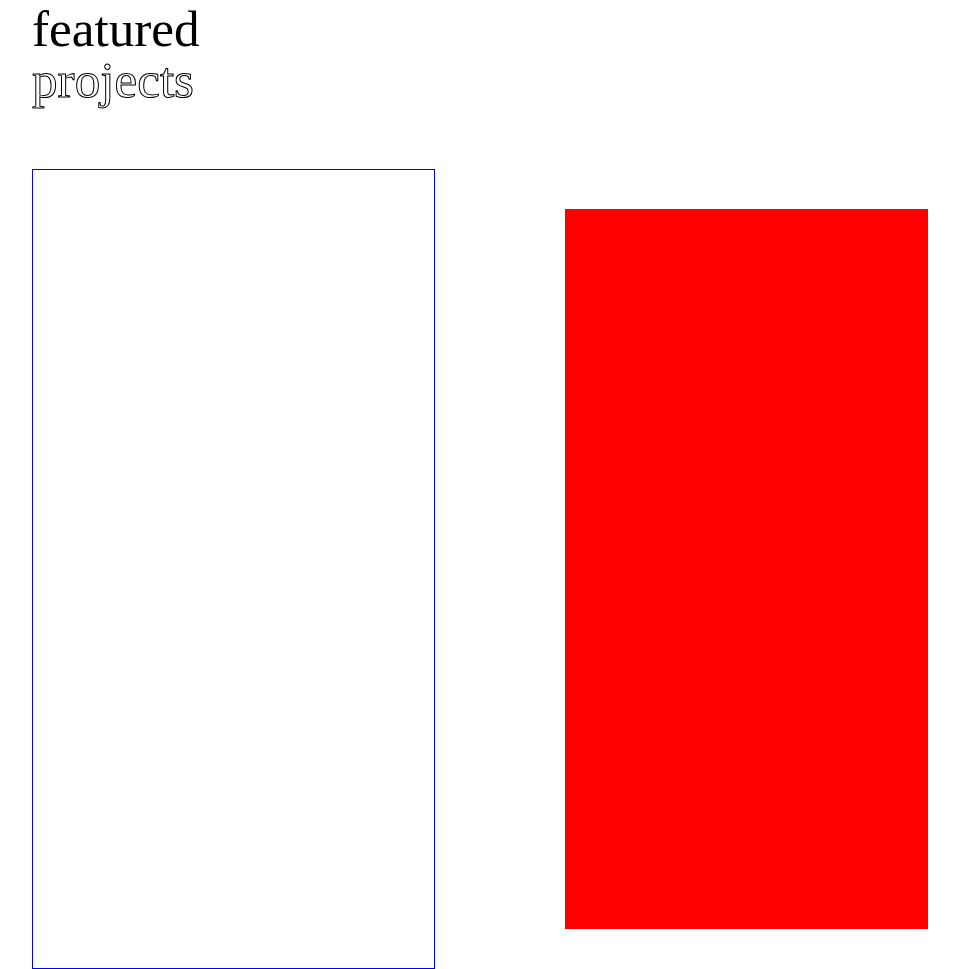
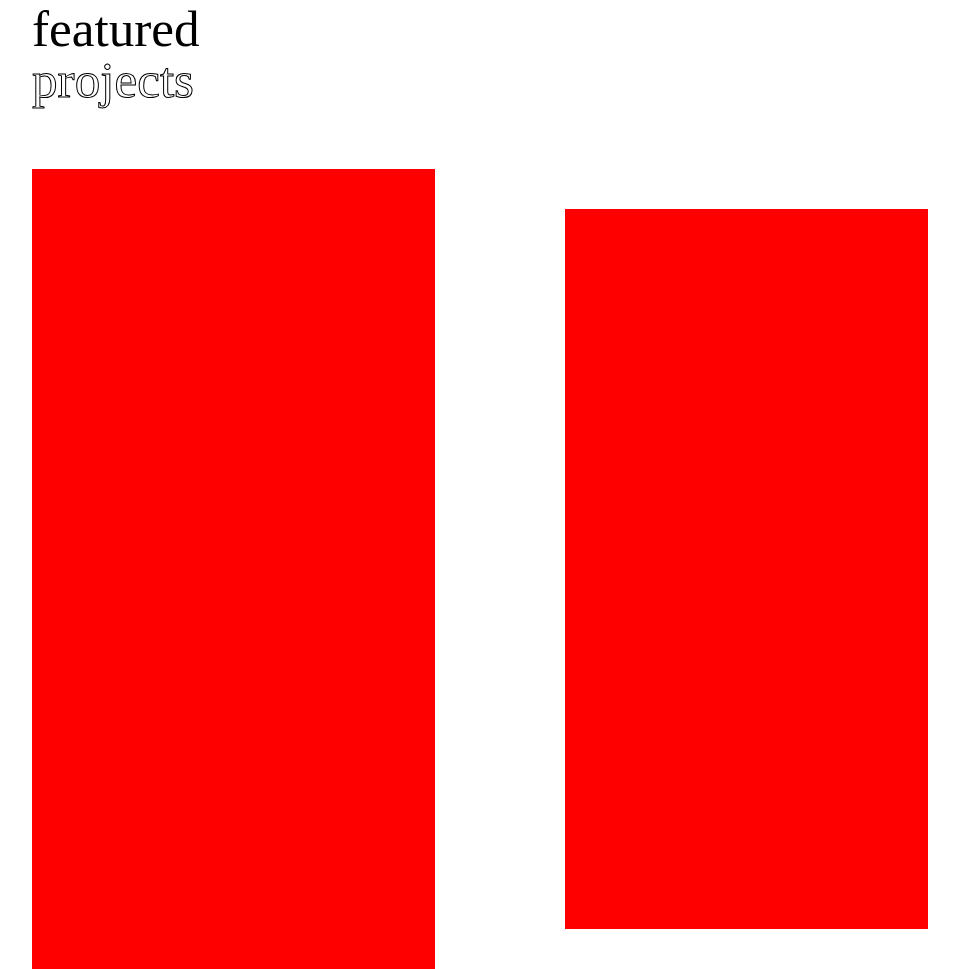
Before and after one commit to Harsh056-star/Cuberto-Shery.js, a plain HTML site: page index.html in a window 1280 px wide. Shown: the part 925-1894 px from the top of the page, without its empty margins (160-1119 px from the left). Drawn offline with nearby package versions, Linux system fonts and the light colour scheme.

Commit message:
not done yet

```diff
--- a/index.html
+++ b/index.html
@@ -40,7 +40,9 @@
             </div>
             <div id="fixedmoveimages">
                 <div id="fleft">
-                    <div class="fleftelem"></div>
+                    <div class="fleftelem">
+                        <h3></h3>
+                    </div>
                     <div class="fleftelem"></div>
                     <div class="fleftelem"></div>
                     <div class="fleftelem"></div>
--- a/style.css
+++ b/style.css
@@ -98,20 +98,24 @@ html, body{
     justify-content: space-between;
     width: 100%;
     margin-top: 5vw;
-    min-height: 100vh;
+    height: 100vh;
 }
 #fleft{
+    overflow: hidden;
     width: 45%;
-    min-height: inherit;
-    border: 1px solid blue;
-
+    height: inherit;
+}
+.fleftelem{
+    width: 100%;
+    height:inherit;
+    background-color: red;
 }
 #fright{
     display: flex;
     align-items: center;
     justify-content: flex-end;
     width: 45%;
-    min-height: inherit;
+    height: inherit;
 }
 #fright .images{
     width: 90%;
```
